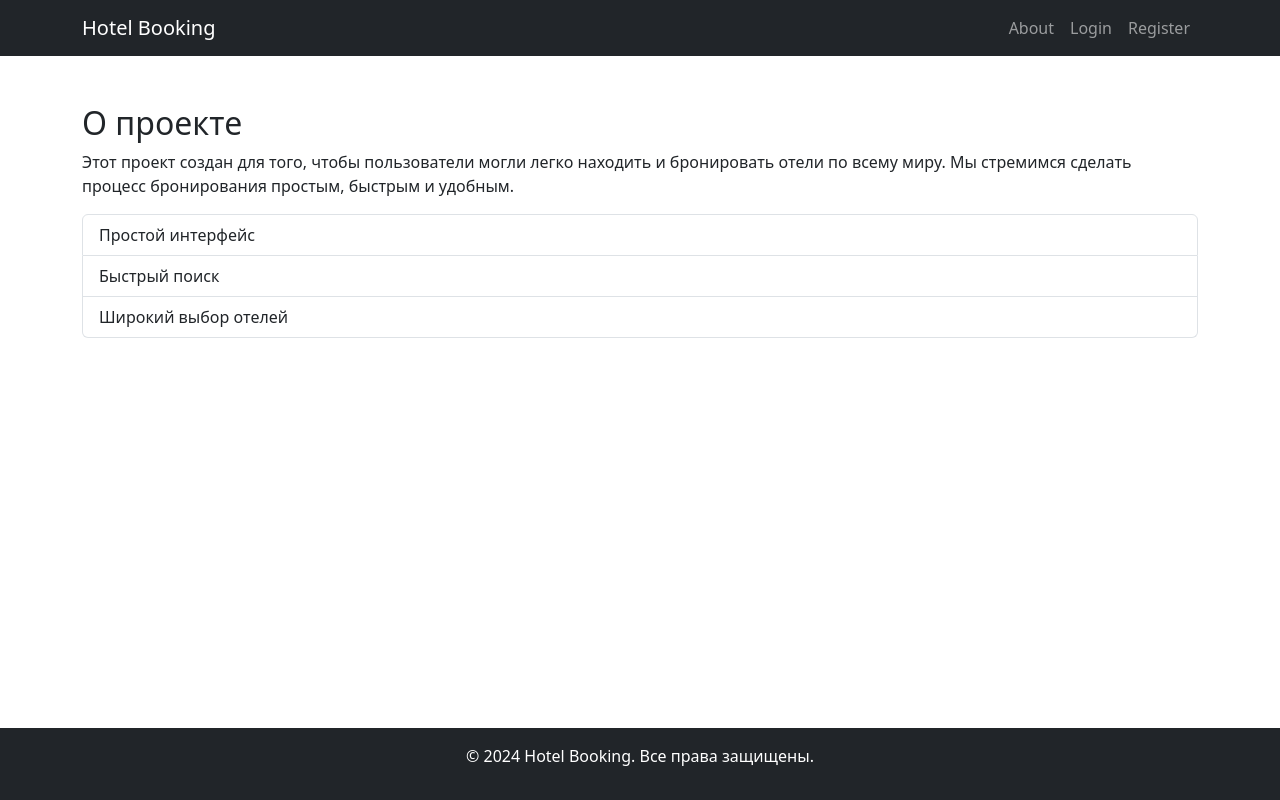
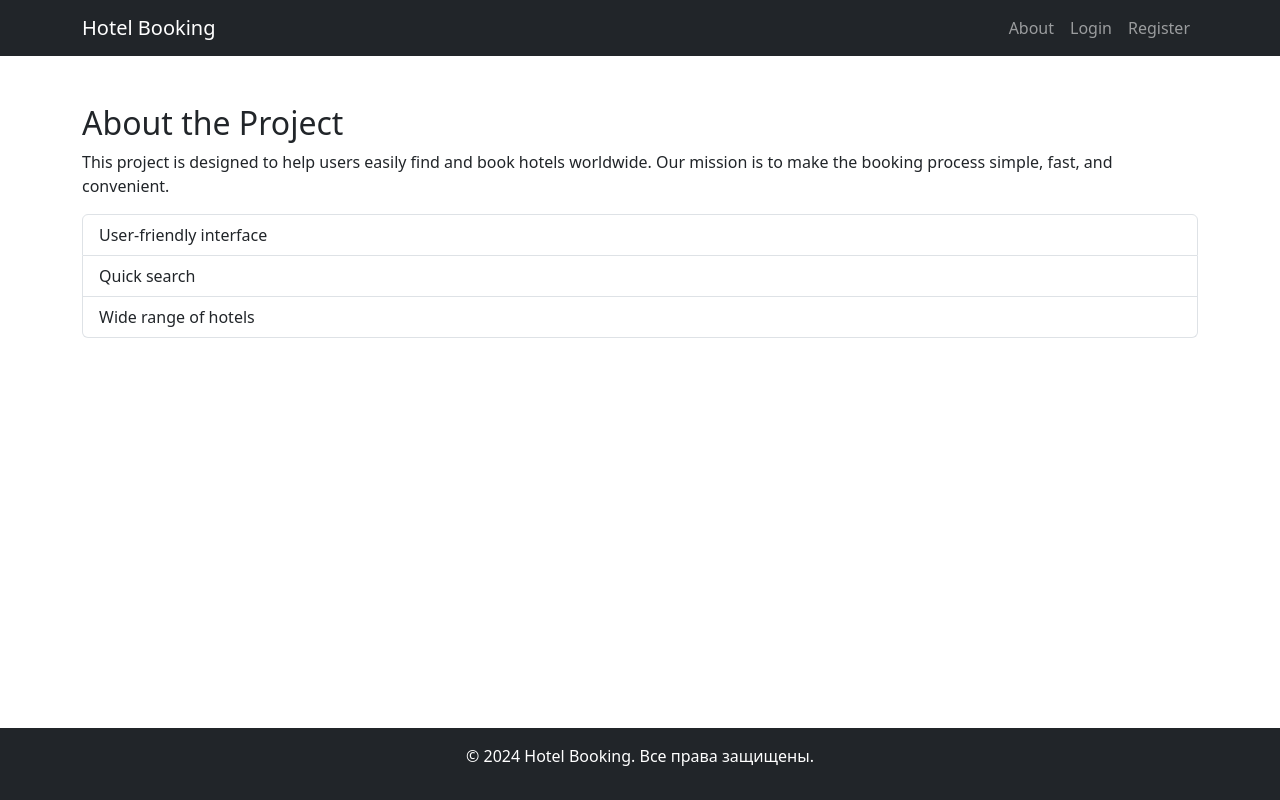
Before and after one commit to SonderLor/hotels_project, a React (Create React App) app in the folder frontend_service/: page /about in a window 1280 px wide. Built offline with nearby package versions, Linux system fonts and the light colour scheme.

Commit message:
Change language of content to English

```diff
--- a/frontend_service/src/pages/AboutPage.js
+++ b/frontend_service/src/pages/AboutPage.js
@@ -3,15 +3,15 @@ import React from 'react';
 const AboutPage = () => {
     return (
         <div className="container mt-5">
-            <h2>О проекте</h2>
+            <h2>About the Project</h2>
             <p>
-                Этот проект создан для того, чтобы пользователи могли легко находить и бронировать отели по всему миру.
-                Мы стремимся сделать процесс бронирования простым, быстрым и удобным.
+                This project is designed to help users easily find and book hotels worldwide.
+                Our mission is to make the booking process simple, fast, and convenient.
             </p>
             <ul className="list-group mt-3">
-                <li className="list-group-item">Простой интерфейс</li>
-                <li className="list-group-item">Быстрый поиск</li>
-                <li className="list-group-item">Широкий выбор отелей</li>
+                <li className="list-group-item">User-friendly interface</li>
+                <li className="list-group-item">Quick search</li>
+                <li className="list-group-item">Wide range of hotels</li>
             </ul>
         </div>
     );
--- a/frontend_service/src/pages/HomePage.js
+++ b/frontend_service/src/pages/HomePage.js
@@ -3,11 +3,11 @@ import React from 'react';
 const HomePage = () => {
     return (
         <div className="container text-center mt-5">
-            <h1 className="display-4">Добро пожаловать!</h1>
+            <h1 className="display-4">Welcome!</h1>
             <p className="lead">
-                Это веб-ресурс для бронирования отелей. Здесь вы сможете найти и забронировать лучшие предложения.
+                This is a hotel booking platform. Find and reserve the best deals right here.
             </p>
-            <button className="btn btn-primary btn-lg mt-3">Начать</button>
+            <button className="btn btn-primary btn-lg mt-3">Get Started</button>
         </div>
     );
 };
```
